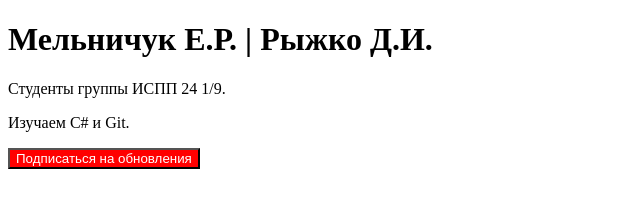
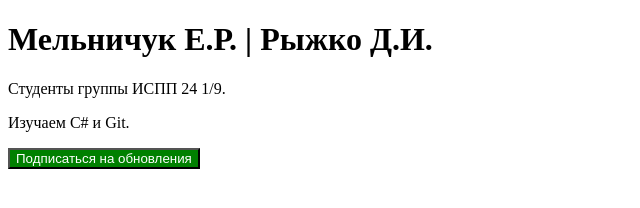
Before and after one commit to CoSSaDo/Profile, a plain HTML site: page index.html in a window 1280 px wide. Shown: the whole page, without its empty margins (0-640 px from the left). Drawn offline with Linux system fonts and the light colour scheme.

Commit message:
Изменили цвет кнопки на зеленый

```diff
--- a/index.html
+++ b/index.html
@@ -9,7 +9,7 @@
     <p>Студенты группы ИСПП 24 1/9.</p>
     <p>Изучаем C# и Git.</p>
 
-    <button id="subscribe" style="background-color: red; color: white;">Подписаться на обновления</button>
+    <button id="subscribe" style="background-color: green; color: white;">Подписаться на обновления</button>
 
 </body>
 </html>
```
